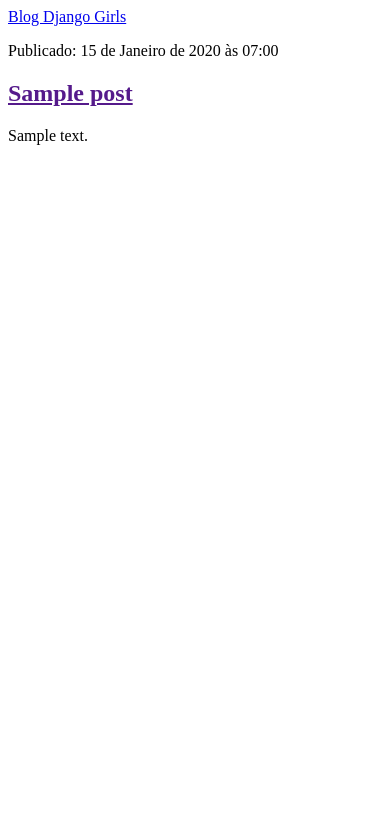
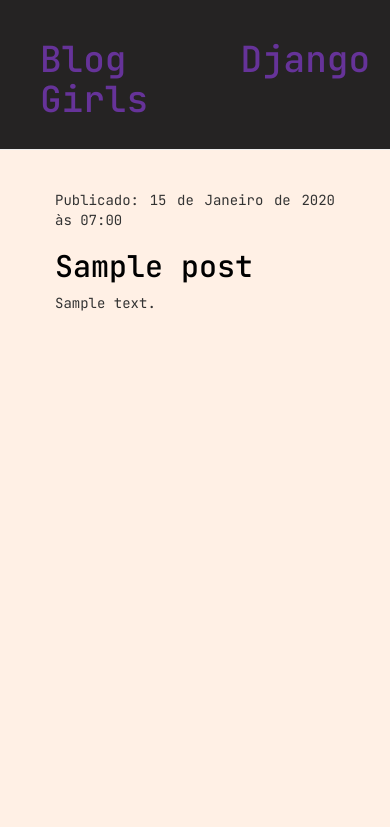
Before and after one commit to NaJu1202/django, a Django app: page / in a window 390 px wide. Shown: the top 827 px of the page. Run offline with Django 5.2, Linux system fonts and the light colour scheme; tables that the repository leaves empty hold one stand-in row (values such as "Sample post"); some libraries are stand-ins or nearby versions.

Commit message:
estilizando com css

```diff
--- /dev/null
+++ b/blog/static/css/blog.css
@@ -0,0 +1,54 @@
+body {
+    font-family: 'jetbrains mono';
+    text-align: justify;
+    background-color: #FFF0E5;
+}
+
+.page-header {
+    background-color: #252323;
+    margin-top: 0;
+    padding: 20px 20px 20px 40px;
+}
+
+.page-header h1,
+.page-header h1 a,
+.page-header h1 a:visited,
+.page-header h1 a:active {
+    color: rebeccapurple;
+    text-decoration: none;
+}
+
+.content {
+    margin: 40px;
+}
+
+.date {
+    color: #828282
+}
+
+.save {
+    float: right;
+}
+
+.post-form textarea,
+.post-form input {
+    width: 100%;
+}
+
+.top-menu,
+.top-menu:hover,
+.top-menu:visited {
+    color: #ffffff;
+    float: right;
+    font-size: 26pt;
+    margin-right: 20px;
+}
+
+.post {
+    margin-bottom: 70px;
+}
+
+.post h2 a,
+.post h2 a:visited {
+    color: #000000;
+}
--- a/blog/templates/blog/post_list.html
+++ b/blog/templates/blog/post_list.html
@@ -1,24 +1,32 @@
 <html lang="pt-br">
-
+{% load static %}
 <head>
     <meta charset="UTF-8">
     <meta name="viewport" content="width=device-width, initial-scale=1.0">
+    <link rel="stylesheet" href="//maxcdn.bootstrapcdn.com/bootstrap/3.2.0/css/bootstrap.min.css">
+    <link rel="stylesheet" href="//maxcdn.bootstrapcdn.com/bootstrap/3.2.0/css/bootstrap-theme.min.css">
+    <link href="https://fonts.googleapis.com/css2?family=JetBrains+Mono:wght@400;500;700&display=swap" rel="stylesheet">
+    <link rel="stylesheet" href="{% static 'css/blog.css' %}">
     <title>My blog</title>
 </head>
 
 <body>
-    <div>
-        <a href="/">Blog Django Girls</a>
+    <div class="page-header">
+        <h1><a href="/">Blog Django Girls</a></h1>
     </div>
-    <div>
+    <div class="content container">
+        <div class="row">
+            <div class="col-md-8">
                 {% for post in posts %}
-        <div>
+                <div class="post">
                     <p>Publicado: {{post.published_date}}</p>
                     <h2><a href="">{{post.title}}</a></h2>
                     <p>{{post.text|linebreaksbr}}</p>
                 </div>
                 {% endfor %}
             </div>
+            </div>
+    </div>
 </body>
 
 </html>
```
Also changed, not shown: README.md, 1 other file. Lines whose indentation alone changed are shown as unchanged.
